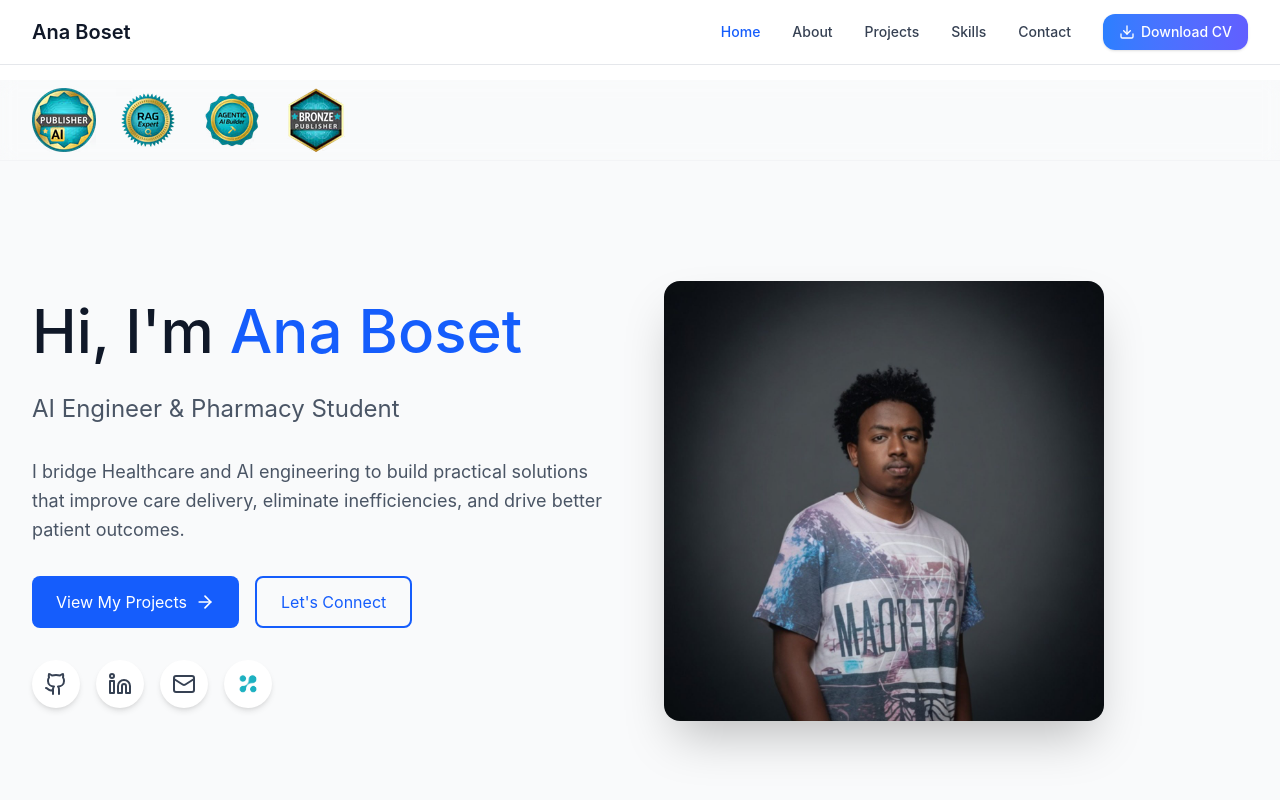
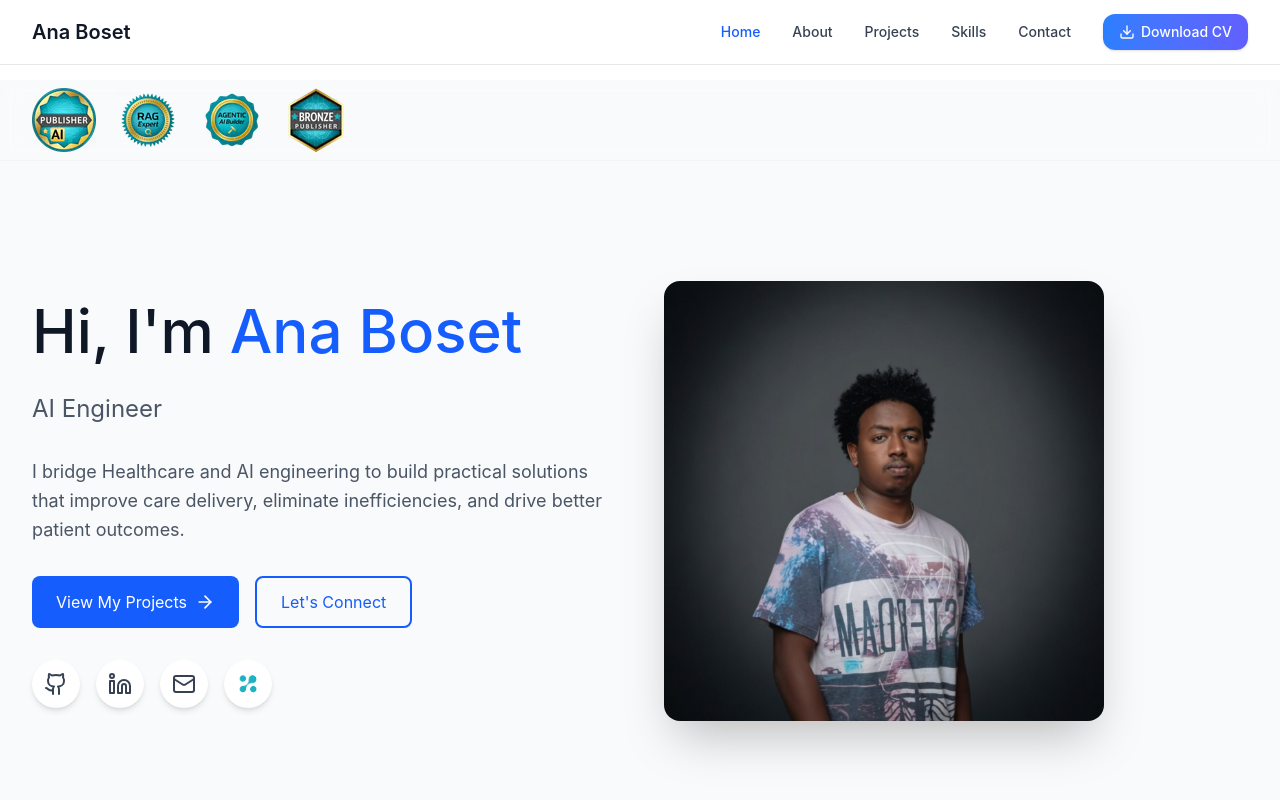
Before and after one commit to anaboset/anaboset.github.io, a React (Vite) app: page / in a window 1280 px wide. Shown: the top 800 px of the page. Built offline with nearby package versions, Linux system fonts and the light colour scheme.

Commit message:
rewrite header

```diff
--- a/src/app/pages/Home.tsx
+++ b/src/app/pages/Home.tsx
@@ -58,7 +58,7 @@ export function Home() {
                 <br />
               </h1>
               <p className="text-xl md:text-2xl text-gray-600 mb-8">
-                AI Engineer & Pharmacy Student
+                AI Engineer
               </p>
               <p className="text-lg text-gray-600 mb-8">
                 <p className="text-lg text-gray-600 mb-8 leading-relaxed">
```
